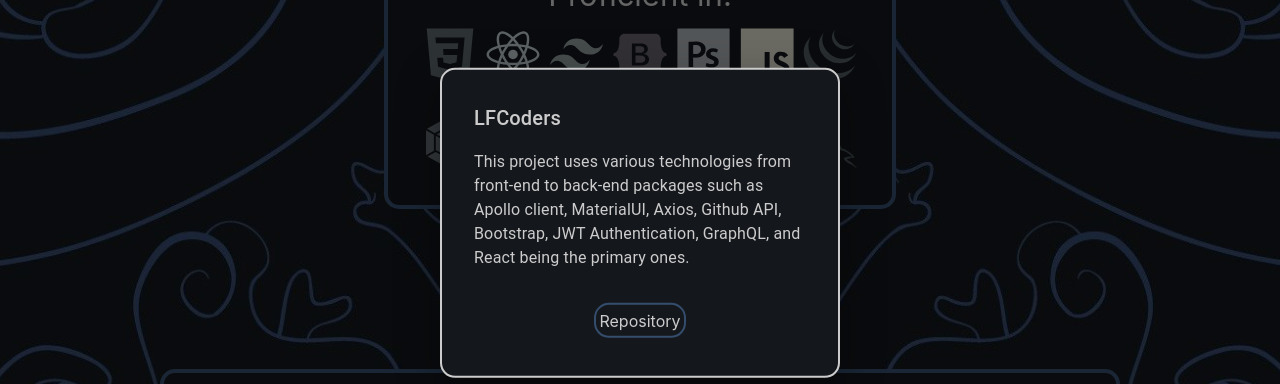
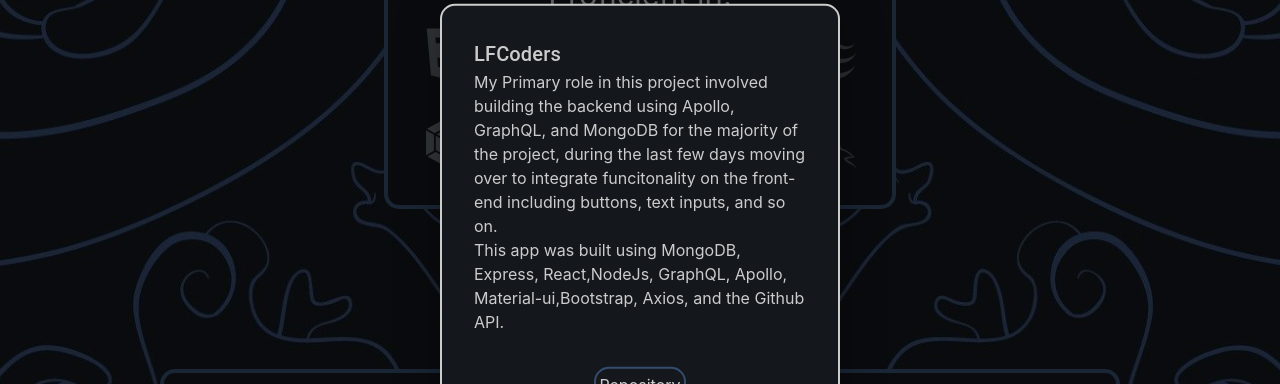
Before and after one commit to LorenzoFTSIC/LFerri-Portfolio, a React (Create React App) app: page / in a window 1280 px wide. Both pictures are taken after a click on the button "More". Shown: the part 943-1327 px from the top of the page. Built offline with nearby package versions, Linux system fonts and the light colour scheme.

Commit message:
Adjusted navbar text size, added styling to and fixed modal for LFCoders

```diff
--- a/src/pages/main.js
+++ b/src/pages/main.js
@@ -60,6 +60,7 @@
           </div>
         </div>
       </main>
+
       <section className="skills" id="skills">
         <div className="bubble skillBox border-4">
           <h2 className="bubbleHeader">Proficient in:</h2>
@@ -137,9 +138,20 @@
                   <Typography id="modal-modal-title" variant="h6" component="h2">
                     LFCoders
                   </Typography>
-                  <Typography id="modal-modal-description" sx={{ mt: 2 }}>
+
+                  <p className="modalRole" id="modal-modal-description">
+                    My Primary role in this project involved <span className="inlineHighlight">building the backend</span> using <span className="inlineHighlight">Apollo</span>, <span className="inlineHighlight">GraphQL</span>,
+                     and <span className="inlineHighlight">MongoDB</span> for the majority of the project,
+                    during the last few days moving over to <span className="inlineHighlight">integrate funcitonality on the front-end</span> including buttons, text inputs, and so on.
+                  </p>
+                  {/* <Typography id="modal-modal-description" sx={{ mt: 2 }} >
                     This project uses various technologies from front-end to back-end packages such as Apollo client, MaterialUI, Axios, Github API, Bootstrap, JWT Authentication, GraphQL, and React being the primary ones.
-                  </Typography>
+                  </Typography> */}
+                  <p className="modalTech" id="modal-modal-description">
+                    This app was built using <span className="inlineHighlight">MongoDB</span>, <span className="inlineHighlight">Express</span>, <span className="inlineHighlight">React</span>,
+                    <span className="inlineHighlight">NodeJs</span>, <span className="inlineHighlight">GraphQL</span>, <span className="inlineHighlight">Apollo</span>, <span className="inlineHighlight">Material-ui</span>,
+                    <span className="inlineHighlight">Bootstrap</span>, <span className="inlineHighlight">Axios</span>, and the <span className="inlineHighlight">Github API</span>.
+                  </p>
                   <div className="flex justify-center">
                     <button className="border-4 modalButton">
                       <a href="https://github.com/LorenzoFTSIC/LFCoders" target="_blank" rel="noreferrer" >Repository</a>
```
